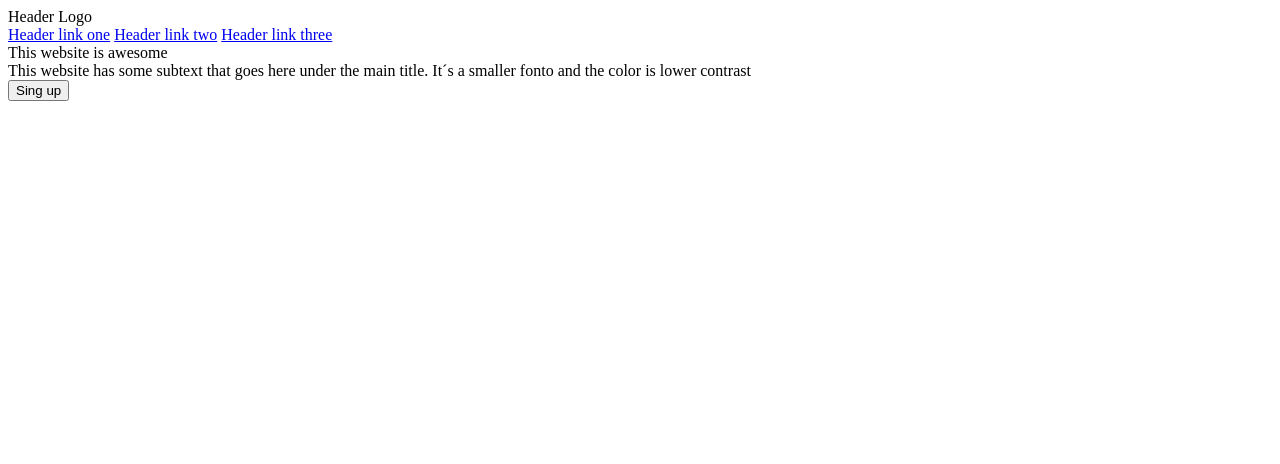
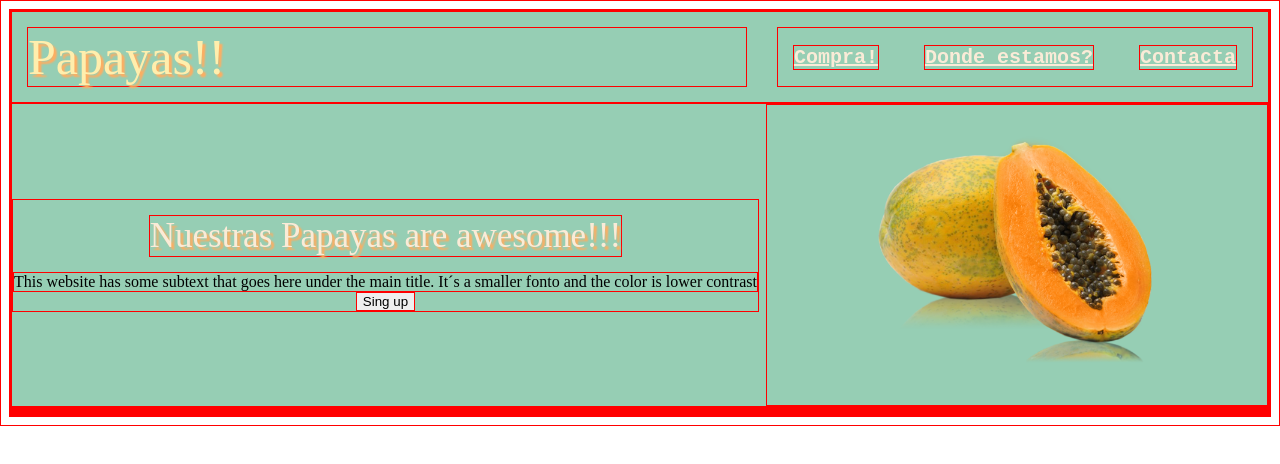
Before and after one commit to Gaelyazmara/Landing-Page-2, a plain HTML site: page index.html in a window 1280 px wide. Drawn offline with Linux system fonts and the light colour scheme; a web font is replaced by a local one.

Commit message:
Header y Main apunto de terminar

```diff
--- a/Style.css
+++ b/Style.css
@@ -0,0 +1,57 @@
+ *{border: solid red 1px}
+
+
+
+
+
+/* Main css */
+
+.Header, .Hero {
+    display: flex;
+    background-color: #96CEB4;
+}
+.Logo, .Main-text {
+    font-family: 'Wendy One';
+    color: #FFEEAD ;
+    text-shadow: 3px 3px 2px #FFAD60;
+
+    Margin: 15px;
+}
+
+.Logo {
+    font-size: 50px;
+    flex: 1;
+}
+.Main-text {
+    font-size: 35px;
+    color:antiquewhite;
+    text-align: center;
+}
+
+.Links, a{
+    display: flex;
+    align-items: center;
+    gap: 15px;
+    font-family: monospace;
+    color:antiquewhite;
+    font-size: 20px;
+    font-weight: 800;
+    margin: 15px;
+}
+
+.Hero {
+    display: flex;
+    justify-content: space-between;
+    align-items: center;
+}
+.Left {
+    display: flex;
+    flex-direction: column;
+    justify-items: center;
+    align-items: center;
+}
+.Papaya {
+    height: 300px;
+    padding-left: 100px;
+    padding-right: 100px;
+}
--- a/index.html
+++ b/index.html
@@ -4,23 +4,29 @@
     <meta charset="UTF-8">
     <meta http-equiv="X-UA-Compatible" content="IE=edge">
     <meta name="viewport" content="width=device-width, initial-scale=1.0">
-    <title>Landing Page 2</title>
+    <title>Papaya Page </title>
+    <link rel="stylesheet" href="Style.css">
+    <style>
+        @import url('https://fonts.googleapis.com/css2?family=Roboto:wght@100;500&family=Wendy+One&display=swap');
+        </style>
 </head>
 <body>
     <div class="Main">
         <div class="Header">
-            <div class="Logo">Header Logo</div>
+            <div class="Logo">Papayas!!</div>
             <nav class="Links">
-                <a href="#">Header link one</a>
-                <a href="#">Header link two</a>
-                <a href="#">Header link three</a>
+                <a href="#">Compra!</a>
+                <a href="#">Donde estamos?</a>
+                <a href="#">Contacta</a>
             </nav>
        </div>
         <div class="Hero">
-
-            <div class="Main-text">This website is awesome</div>
-            <div class="Secundary-text">This website has some subtext that goes here under the main title. It´s a smaller fonto and the color is lower contrast</div>
-            <button>Sing up</button>
+            <div class="Left">
+                <div class="Main-text">Nuestras Papayas are awesome!!!</div>
+                <div class="Secundary-text">This website has some subtext that goes here under the main title. It´s a smaller fonto and the color is lower contrast</div>
+                <button>Sing up</button>
+            </div>
+            <img class="Papaya" src="Images/papaya.png" alt="Papaya">
 
         </div>
     </div>
```
